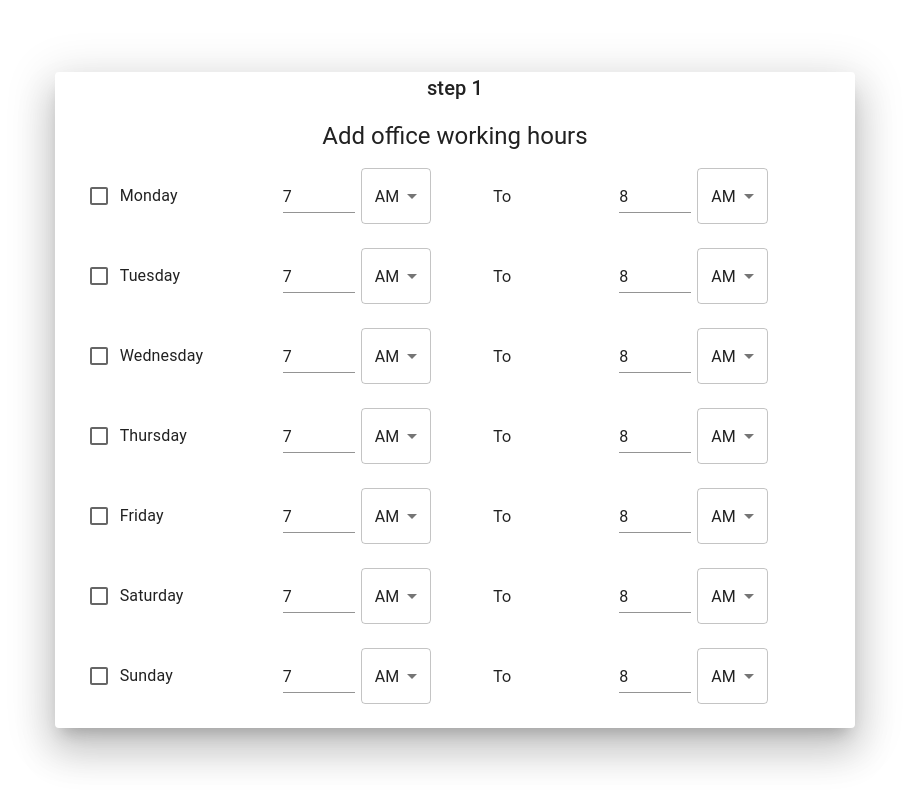
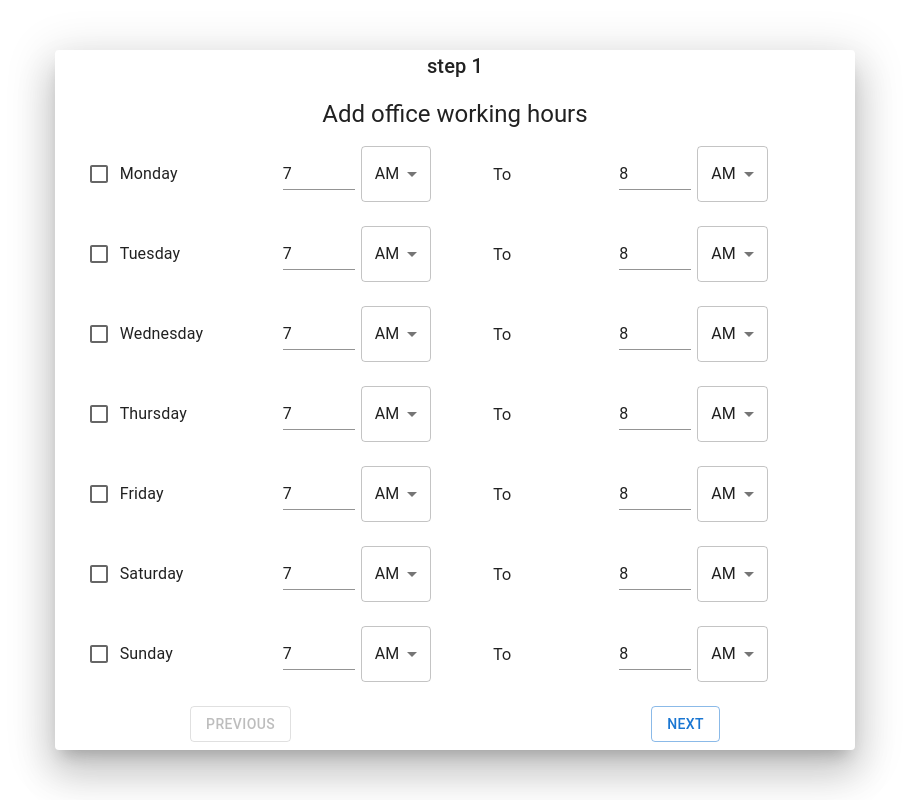
Before and after one commit to USMAN-SENG/FYP2, a React (Create React App) app: page /CustomizeAppoinment in a window 1280 px wide. Shown: the whole page, without its empty margins (185-1094 px from the left). Built offline with nearby package versions, Linux system fonts and the light colour scheme.

Commit message:
adding FAQ and Button to move for each step

```diff
--- a/package.json
+++ b/package.json
@@ -14,6 +14,7 @@
     "@testing-library/user-event": "^13.5.0",
     "date-fns": "^2.28.0",
     "firebase": "^9.6.10",
+    "fs-extra": "^10.1.0",
     "node-sass": "^7.0.1",
     "postcss-cli": "^9.1.0",
     "react": "^17.0.2",
--- a/src/firebase.js
+++ b/src/firebase.js
@@ -10,7 +10,13 @@ import {
 	signOut,
 } from "firebase/auth";
 //onAuthStateChanged is used to listen to login and logout
-import { getFirestore , collection, addDoc, doc, setDoc  } from "firebase/firestore";
+import {
+	getFirestore,
+	collection,
+	addDoc,
+	doc,
+	setDoc,
+} from "firebase/firestore";
 // TODO: Add SDKs for Firebase products that you want to use
 // https://firebase.google.com/docs/web/setup#available-libraries
 
@@ -58,23 +64,23 @@ export function useAuth() {
 // Initialize Cloud Firestore and get a reference to the service
 const db = getFirestore(app);
 
-const usersColRef = collection(db,'users');
+const usersColRef = collection(db, "users");
 
-let arrayTest= [];
+let arrayTest = [];
 let car = {
-  "color": "red",
-  "type": "cabrio",
-  "registration": new Date('2016-05-02'),
-  "capacity": 2
-}
+	color: "red",
+	type: "cabrio",
+	registration: new Date("2016-05-02"),
+	capacity: 2,
+};
 arrayTest.push(car);
 
 let objectWithArray = {
-	array: arrayTest
-}
+	array: arrayTest,
+};
 //can't send an array, have to be an object
 // we have to do a nested object
 
 export function addTestArray() {
-	return addDoc(usersColRef,objectWithArray);
+	return addDoc(usersColRef, objectWithArray); // addDoc will create random id
 }
--- /dev/null
+++ b/src/screens/AddFAQ.js
@@ -0,0 +1,28 @@
+import React from "react";
+import Typography from "@mui/material/Typography";
+import Grid from "@mui/material/Grid";
+import TextField from "@mui/material/TextField";
+
+export function AddFAQ() {
+	return (
+		<>
+			<Typography variant="h6" align="center">
+				step 2
+			</Typography>
+
+			<Typography m={2} variant="h5" align="center">
+				Add FAQ
+			</Typography>
+			<Grid container direction="column" spacing={2} sx={{ p: 2  }}>
+				<Grid item>
+					<TextField required  placeholder="Question" variant="outlined" fullWidth multiline minRows={1}/>
+				</Grid>
+        <Grid item>
+					<TextField required  placeholder="Answer" variant="outlined" fullWidth multiline minRows={4} />
+				</Grid>
+			</Grid>
+		</>
+	);
+}
+
+export default AddFAQ;
--- a/src/screens/ChooseWorkHours.js
+++ b/src/screens/ChooseWorkHours.js
@@ -9,6 +9,7 @@ import Select, { SelectChangeEvent } from "@mui/material/Select";
 import MenuItem from "@mui/material/MenuItem";
 import { useState } from "react";
 import { CheckboxDays } from "./formComponents/checkboxDays";
+import { ButtonStep } from "./formComponents/ButtonStep";
 
 const MIN = 1;
 const MAX = 12;
@@ -19,7 +20,13 @@ const MAX = 12;
 // const MIN_END_TIME = 2;
 // const MAX_END_TIME = 12;
 
-export function ChooseWorkHours() {
+export function ChooseWorkHours( {
+	spacingBetweenButtons,
+	decreaseFormStep,
+	disabledButtons,
+	formStep,
+	increaseFormStep,
+}) {
 	//const [period, setPeriod] = useState("AM");
 	//const [time, setTime] = useState(7);
 	//days states
@@ -62,6 +69,10 @@ export function ChooseWorkHours() {
 	const [fridayEndTime, setFridayEndTime] = useState(fridayStartTime + 1);
 	const [saturdayStartTime, setSaturdayStartTime] = useState(7);
 	const [saturdayEndTime, setSaturdayEndTime] = useState(saturdayStartTime + 1);
+
+	let disablePreviousButton = true;
+	let disableNextButton = false;
+	let disableAddQuestionButton = false;
 
 	//const [daysInclude, setDaysInclude] = useState([]);
 	let daysIncludeArray = [];
@@ -351,6 +362,7 @@ export function ChooseWorkHours() {
 				handleEndPeriod={(event) => handleEndSelect(event, "sunday")}
 			/>
 			<br />
+			<ButtonStep   spacingBetweenButtons={spacingBetweenButtons} decreaseFormStep={decreaseFormStep}  formStep={formStep} increaseFormStep={increaseFormStep} disablePreviousButton={disablePreviousButton} disableNextButton={disableNextButton} disableAddQuestionButton={disableAddQuestionButton}  />
 		</section>
 	);
 }
--- a/src/screens/CustomizeAppoinment.js
+++ b/src/screens/CustomizeAppoinment.js
@@ -1,40 +1,54 @@
-import { ChooseWorkHours } from './ChooseWorkHours';
+import { ButtonStep } from "./formComponents/ButtonStep";
+import { ChooseWorkHours } from "./ChooseWorkHours";
+import {AddFAQ} from "./AddFAQ";
 
-import {  useState } from "react";
-import Grid from '@mui/material/Grid';
-import Paper from '@mui/material/Paper';
-
+import { useState } from "react";
+import Grid from "@mui/material/Grid";
+import Paper from "@mui/material/Paper";
+import Button from "@mui/material/Button";
 
 
 export default function CustomizeAppoinment() {
+	const [formStep, setFormStep] = useState(1);
 
-  const [ formStep, setFormStep ] = useState(1);
+	let spacingBetweenButtons = 45;
+	if (formStep === 2) spacingBetweenButtons = 12;
+	else spacingBetweenButtons = 45;
+
+	let disabledButtons = false;
 
 
-   //  0 = sunday , 1 = monday ...
-  return (
+	function increaseFormStep() {
+		setFormStep(previousStep => previousStep + 1);
 
-    <Grid container  direction="column"  justifyContent="center" alignItems="center" sx={{ minHeight: "100vh" }}>
-        <Grid item >
-            <Paper elevation={24}  sx={{ minHeight: "70vh" , minWidth:"100vh" }}>
-              <form >
-                { formStep === 1 &&
-                  (<ChooseWorkHours  />)
-                }
+	}
 
-                { formStep === 2 &&
-                  (<section>
-                    <h2> step 2</h2>
+	function decreaseFormStep() {
+		if (formStep > 1) setFormStep(previousStep => previousStep - 1);
 
-                  </section>)
-                }
-              </form>
-            </Paper>
+	}
 
+	//  0 = sunday , 1 = monday ...
+	return (
+		<Grid
+			container
+			direction="column"
+			justifyContent="center"
+			alignItems="center"
+			sx={{ minHeight: "100vh" }}
+		>
+			<Grid item>
+				<Paper elevation={24} sx={{ minHeight: "70vh", minWidth: "100vh" }}>
+					<form>
+						{formStep === 1 && <ChooseWorkHours spacingBetweenButtons={spacingBetweenButtons} decreaseFormStep={decreaseFormStep} disabledButtons={disabledButtons} formStep={formStep} increaseFormStep={increaseFormStep}/>}
 
-        </Grid>
-
-    </Grid>
-
-  )
+						{formStep === 2 && (
+							 <AddFAQ />
+						)}
+					</form>
+					{/* <ButtonStep   spacingBetweenButtons={spacingBetweenButtons} decreaseFormStep={decreaseFormStep} disabledButtons={disabledButtons} formStep={formStep} increaseFormStep={increaseFormStep}  /> */}
+				</Paper>
+			</Grid>
+		</Grid>
+	);
 }
--- /dev/null
+++ b/src/screens/formComponents/ButtonStep.js
@@ -0,0 +1,51 @@
+import React from "react";
+import Button from "@mui/material/Button";
+import Grid from "@mui/material/Grid";
+export function ButtonStep({
+	spacingBetweenButtons,
+	decreaseFormStep,
+	formStep,
+	increaseFormStep,
+	disablePreviousButton,
+	disableNextButton,
+	disableAddQuestionButton,
+}) {
+	return (
+		<Grid
+			container
+			spacing={spacingBetweenButtons}
+			justifyContent="center"
+			alignItems="center"
+			sx={{
+				pb: 1,
+			}}
+		>
+			<Grid item>
+				<Button
+					variant="outlined"
+					onClick={decreaseFormStep}
+					disabled={disablePreviousButton}
+				>
+					Previous
+				</Button>
+			</Grid>
+
+			{formStep === 2 && (
+				<Grid item>
+					<Button variant="outlined" disabled={disableAddQuestionButton}>
+						Add More Question{" "}
+					</Button>
+				</Grid>
+			)}
+			<Grid item>
+				<Button
+					variant="outlined"
+					onClick={increaseFormStep}
+					disabled={disableNextButton}
+				>
+					Next
+				</Button>
+			</Grid>
+		</Grid>
+	);
+}
```
Also changed, not shown: src/screens/Homepage.js (+12 -4 lines), 1 other file (tests, documents, lock files or other folders).
